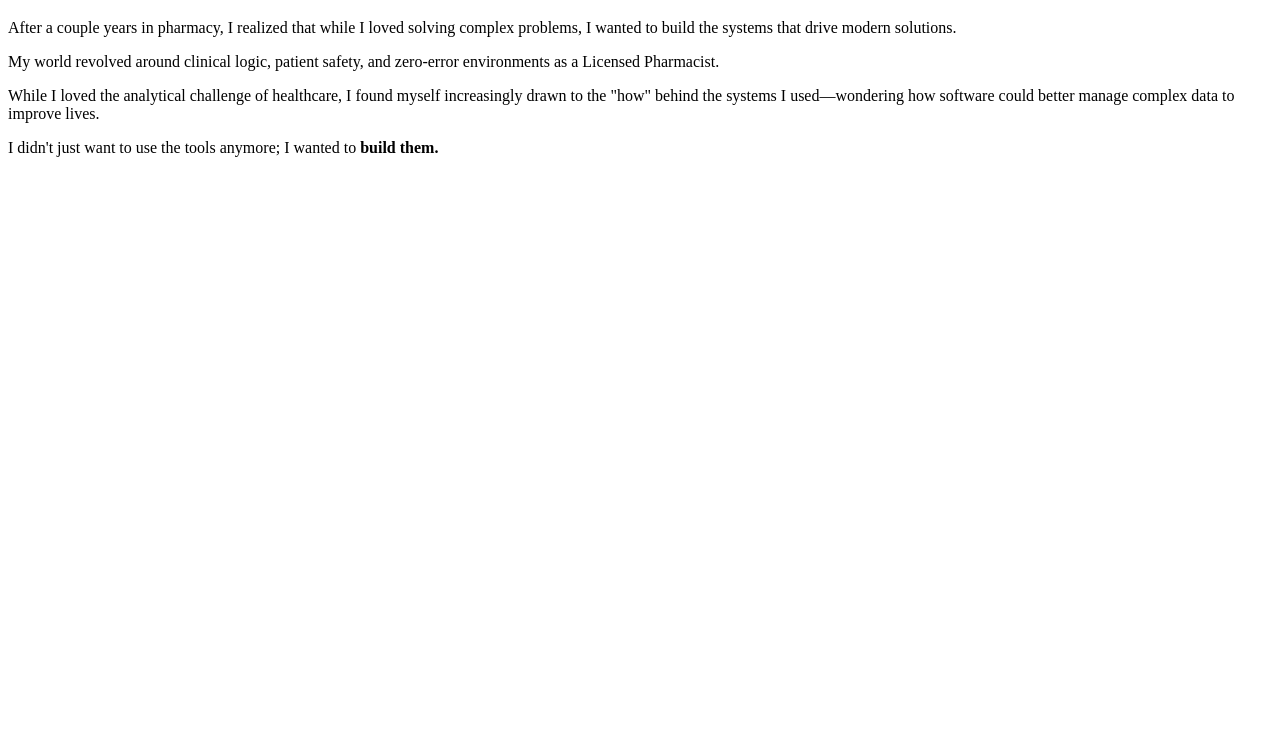
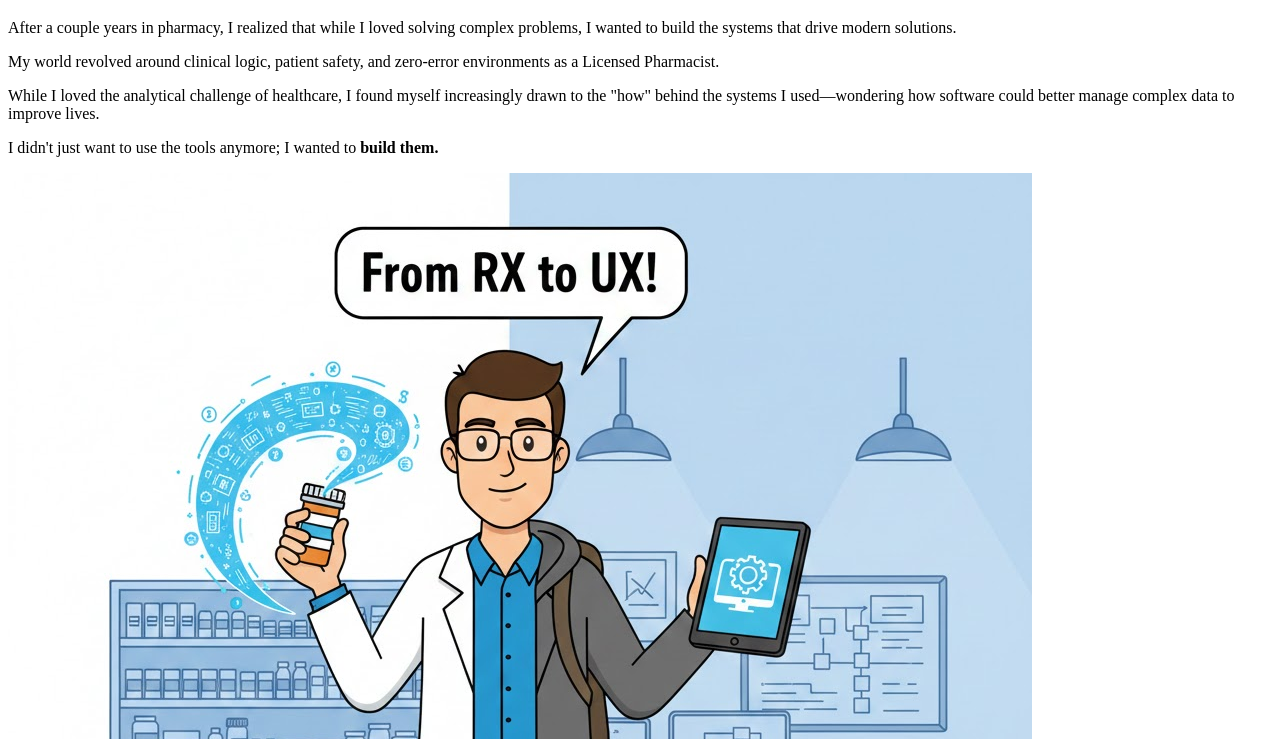
Before and after one commit to f1kino/odin-recipes, a plain HTML site: page who-am-i.html in a window 1280 px wide. Shown: the part 61-800 px from the top of the page. Drawn offline with Linux system fonts and the light colour scheme.

Commit message:
Added image

```diff
--- a/who-am-i.html
+++ b/who-am-i.html
@@ -16,5 +16,6 @@ I wanted to build the systems that drive modern solutions.</p>
  I found myself increasingly drawn to the "how" behind the systems
  I used—wondering how software could better manage complex data to improve lives.
 <p>I didn't just want to use the tools anymore; I wanted to <b>build them.<b></p>
+    <img src="./pharmacist.jpg" alt="Picture of pharmacist transitioning to software engineer">
 </body>
 </html>
```
Also changed, not shown: pharmacist.jpg (added).
